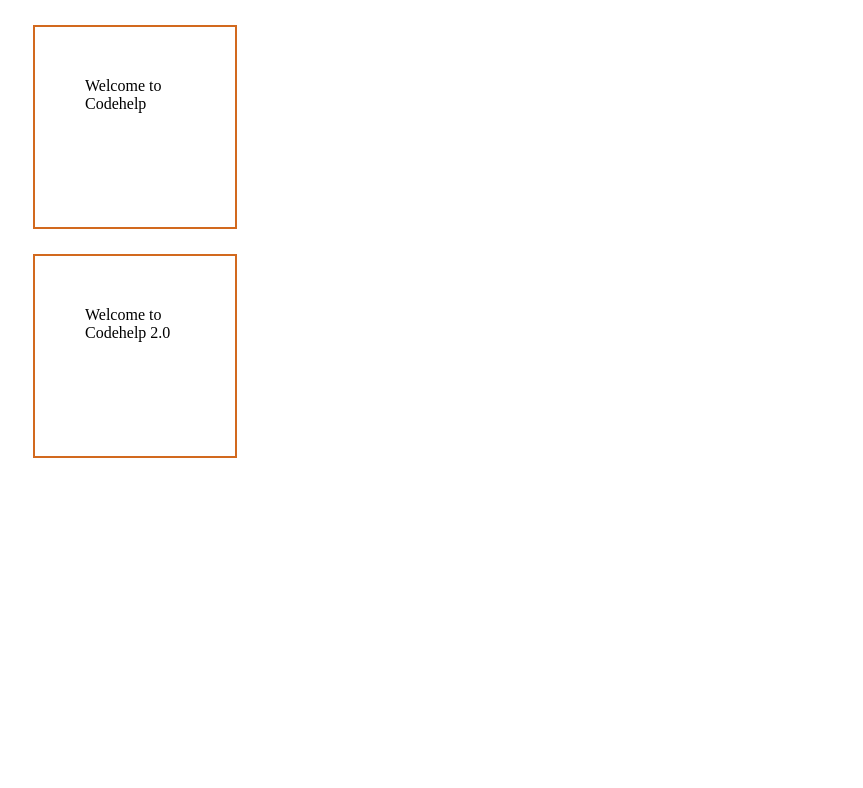
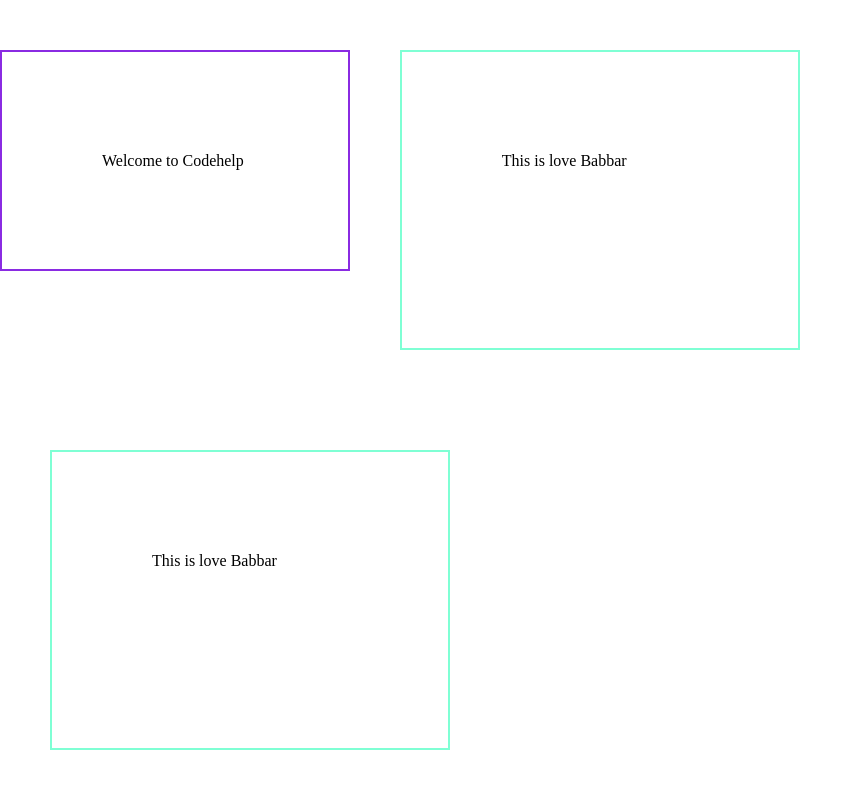
Before and after one commit to Ankit0978/Project, a plain HTML site: page Display_property.html in a window 1280 px wide. Shown: the whole page, without its empty margins (0-863 px from the left). Drawn offline with Linux system fonts and the light colour scheme.

Commit message:
Display_property_css

```diff
--- a/Display_property.html
+++ b/Display_property.html
@@ -5,10 +5,46 @@
     <meta http-equiv="X-UA-Compatible" content="IE=edge">
     <meta name="viewport" content="width=device-width, initial-scale=1.0">
     <title>Document</title>
+    <style>
+    *{
 
-    <style>
+        margin:0;
+        padding:0;
+        box-sizing: border-box;
+    }
 
-        div{
+    .box{
+
+        width:300px;
+        height:300px;
+        border-style: solid;
+        border-color:blueviolet;
+        border-width: 2px;
+        padding: 100px;
+
+        display: inline;
+    }
+
+    span{
+
+        border-style: double;
+        border-color: aquamarine;
+        border-width: 2px;
+        width: 400px;
+        height: 300px;
+        margin: 50px;
+        padding:100px;
+        display: inline-block;
+    }
+    </style>
+
+
+
+
+
+    <!-- <style> -->
+
+        <!-- div{
 
             border: 2px;
             border-style: solid;
@@ -16,20 +52,36 @@
             width: 100px;
             height: 100px;
             margin: 25px;
-            padding: 50px;
+            padding: 50px; -->
 
-        }
-    </style>
+
+    <!-- </style> -->
+
 </head>
 <body>
 
-    <div>
+    <div class="box">
+
+        Welcome to Codehelp
+
+    </div>
+    <span>This is love Babbar</span>
+
+    <span>This is love Babbar</span>
+
+
+
+    <!-- <div>
         Welcome to Codehelp
     </div>
 
     <div>
 
         Welcome to Codehelp 2.0
-    </div>
+    </div> -->
+
+
+
+
 </body>
 </html>
```
